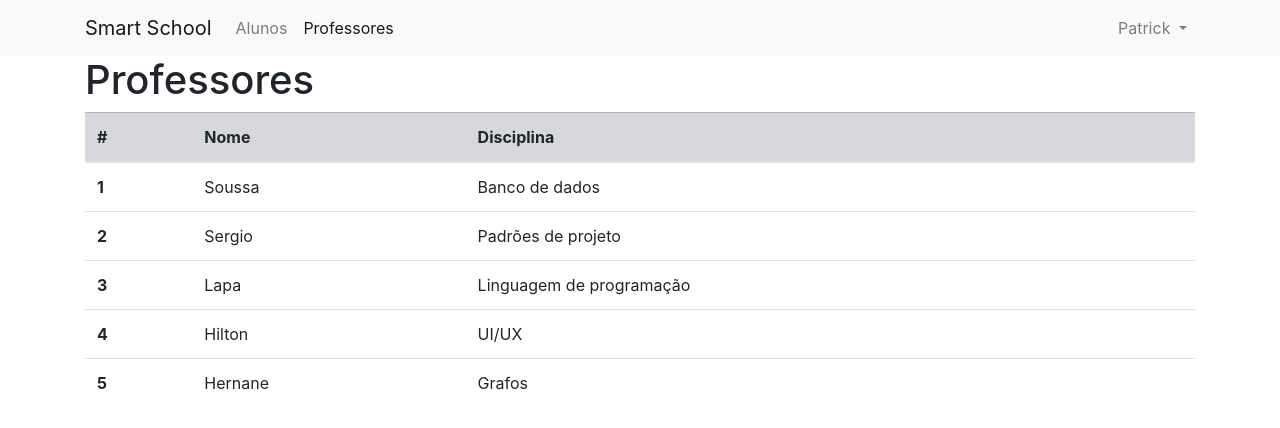
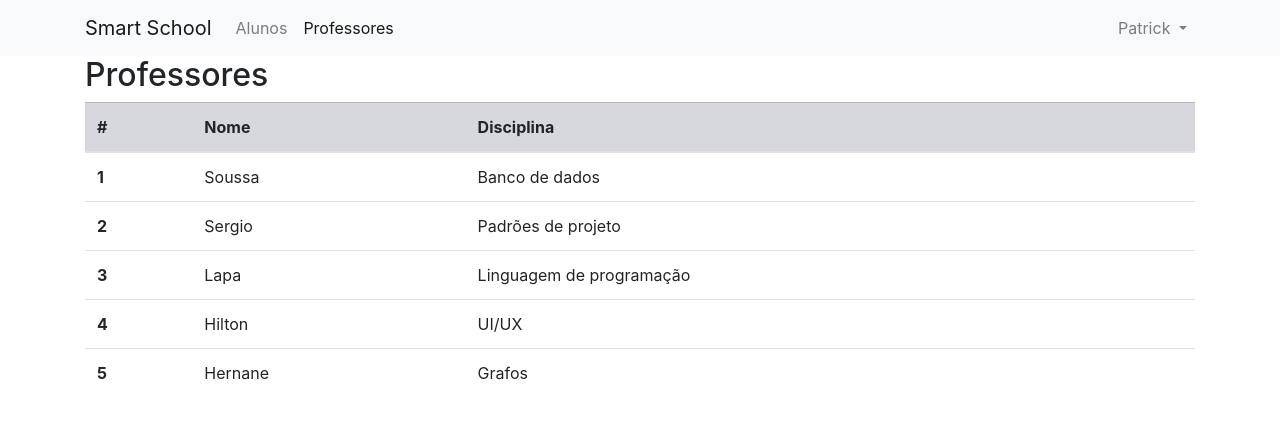
Before and after one commit to PatrickGuilherme/SmartSchool, an Angular app: page /professores in a window 1280 px wide. Shown: the top 428 px of the page. Built offline with nearby package versions, Linux system fonts and the light colour scheme.

Commit message:
atualização

```diff
--- a/src/app/professores/professores.component.html
+++ b/src/app/professores/professores.component.html
@@ -1,12 +1,14 @@
+
+<div class="row">
     <!--PROFESSOR ESPECIFICO SELECIONADO-->
-<div *ngIf="professorSelecionado">
+    <div class="col-sm-6" *ngIf="professorSelecionado">
         <div class="row">
             <div class="mr-auto">
-            <app-titulo [titulo] ="'Professor: ' + professorSelecionado.nome"></app-titulo>
+                <app-titulo [titulo] ="'Código: ' + professorSelecionado.id"></app-titulo>
             </div>
             <div class="mt-1">
-            <button class="btn btn-warning" (click) = "Voltar()">
-                Voltar
+                <button class="btn btn-outline-danger" (click) = "Voltar()">
+                    Fechar
                 </button>
             </div>
         </div>
@@ -23,11 +25,17 @@
                     <input type="text" class="form-control" value="{{professorSelecionado.disciplina}}"  placeholder="Insira seu sobrenome">
                 </div>
             </div>
+            <div class="form-group">
+                <hr>
+                <button class="btn btn-success">
+                    Salvar
+                </button>
+            </div>
         </form>
     </div>
 
     <!--LISTA DE TODOS OS PROFESSORES-->
-<div *ngIf="!professorSelecionado">
+    <div [ngClass]="{'col-sm-6': professorSelecionado, 'col-sm-12': !professorSelecionado}">
         <app-titulo [titulo] ='titulo'></app-titulo>
         <table class="table table-hover">
             <thead class="table-secondary">
@@ -49,3 +57,4 @@
             </tbody>
         </table>
     </div>
+</div>
--- a/src/app/titulo/titulo.component.html
+++ b/src/app/titulo/titulo.component.html
@@ -1,3 +1,3 @@
-<h1>
+<h2>
   {{titulo}}
-</h1>
+</h2>
```
Lines whose indentation alone changed are shown as unchanged.
